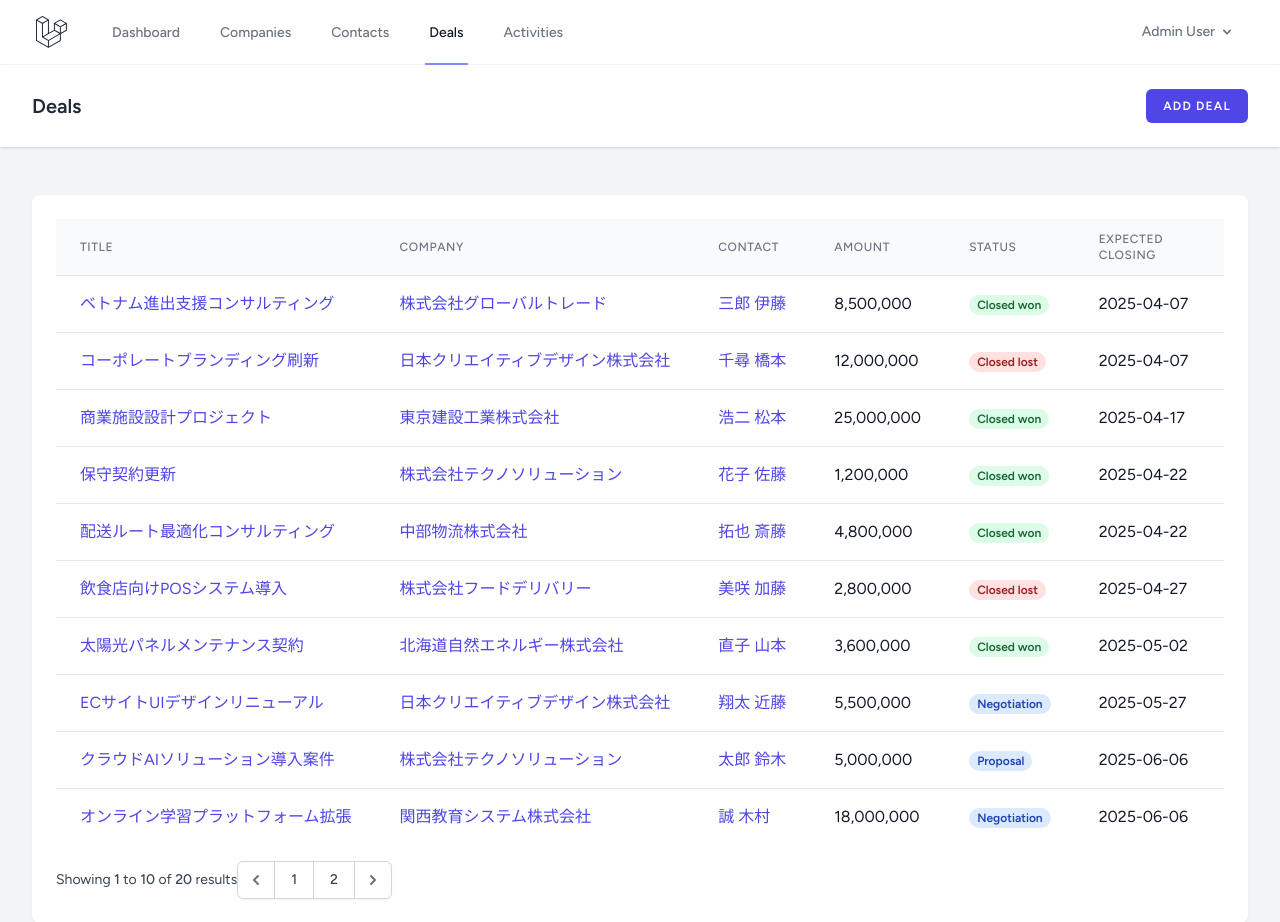
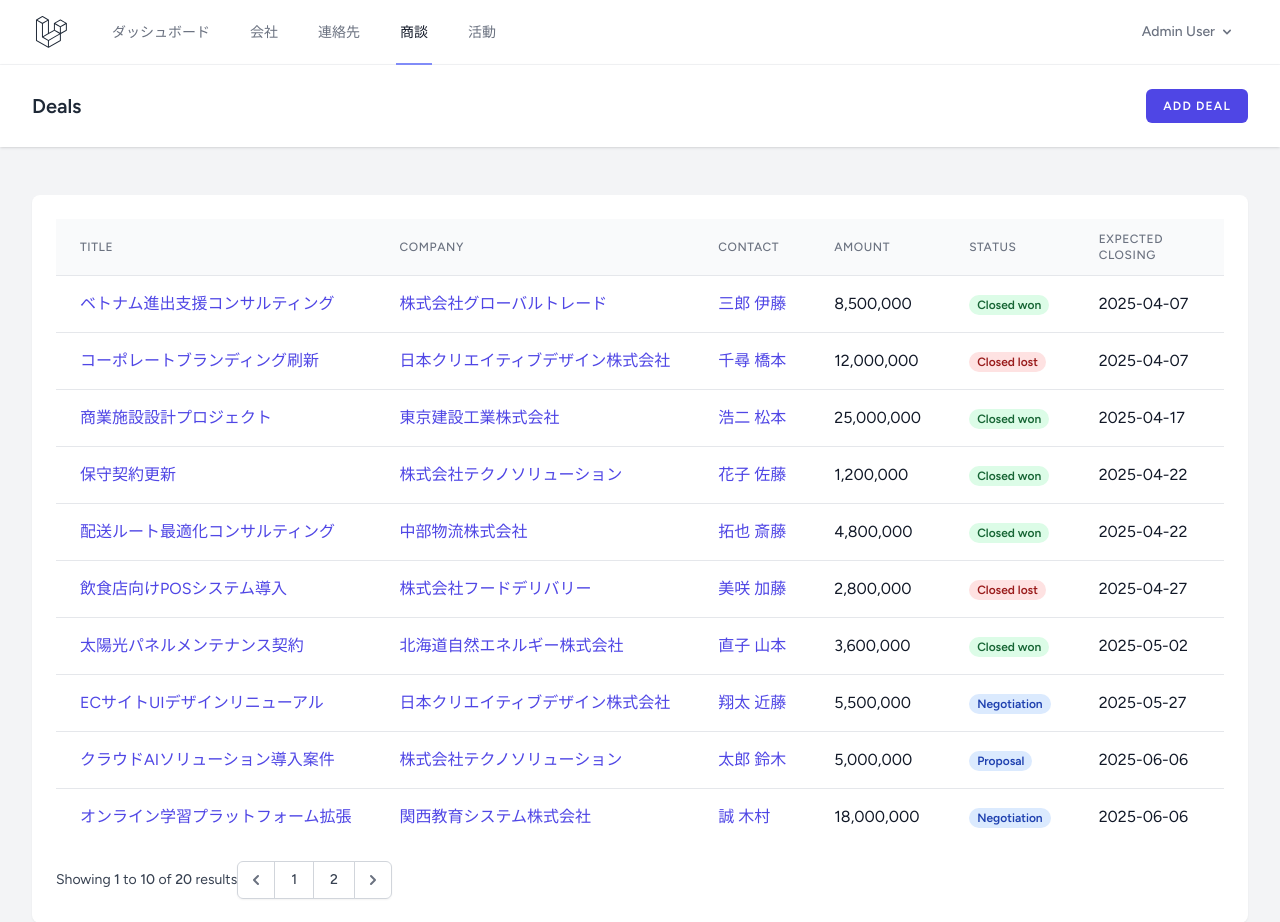
Before and after one commit to matsu0987/laravel_cline_crm, a Laravel app: page /deals in a window 1280 px wide. Shown: the top 922 px of the page. Run offline with Laravel 12, Linux system fonts and the light colour scheme; a user stored in the database is signed in; data comes from the database, SQL or seed files in the repository; style sheets or scripts are compiled from the project's sources.

Commit message:
グローバルナビゲーションを日本語に訳した

```diff
--- a/app/Http/Controllers/DealController.php
+++ b/app/Http/Controllers/DealController.php
@@ -16,6 +16,7 @@ class DealController extends Controller
     public function index()
     {
         $deals = Deal::with(['company', 'contact'])->orderBy('expected_closing_date')->paginate(10);
+        //dd($deals);
         return view('deals.index', compact('deals'));
     }
 
--- a/resources/views/layouts/navigation.blade.php
+++ b/resources/views/layouts/navigation.blade.php
@@ -13,19 +13,19 @@
                 <!-- Navigation Links -->
                 <div class="hidden space-x-8 sm:-my-px sm:ms-10 sm:flex">
                     <x-nav-link :href="route('dashboard')" :active="request()->routeIs('dashboard')">
-                        {{ __('Dashboard') }}
+                        ダッシュボード
                     </x-nav-link>
                     <x-nav-link :href="route('companies.index')" :active="request()->routeIs('companies.*')">
-                        {{ __('Companies') }}
+                        会社
                     </x-nav-link>
                     <x-nav-link :href="route('contacts.index')" :active="request()->routeIs('contacts.*')">
-                        {{ __('Contacts') }}
+連絡先
                     </x-nav-link>
                     <x-nav-link :href="route('deals.index')" :active="request()->routeIs('deals.*')">
-                        {{ __('Deals') }}
+                        商談
                     </x-nav-link>
                     <x-nav-link :href="route('activities.index')" :active="request()->routeIs('activities.*')">
-                        {{ __('Activities') }}
+                        活動
                     </x-nav-link>
                 </div>
             </div>
```
